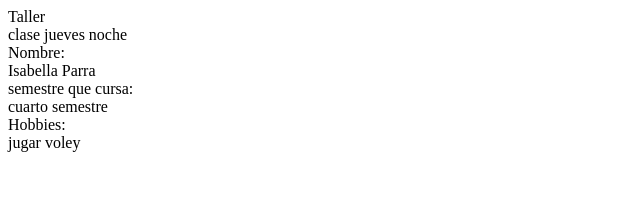
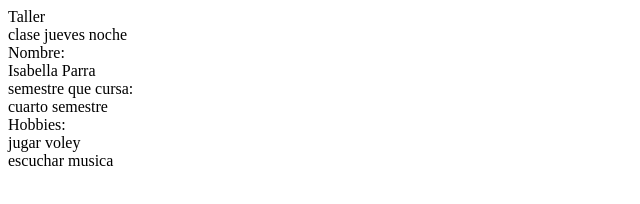
Before and after one commit to imay2byte/Taller-clase, a plain HTML site: page index.html in a window 1280 px wide. Shown: the whole page, without its empty margins (0-640 px from the left). Drawn offline with Linux system fonts and the light colour scheme.

Commit message:
nineth commit

```diff
--- a/index.html
+++ b/index.html
@@ -14,5 +14,6 @@
     <div>cuarto semestre</div>
     <div>Hobbies: </div>
     <div>jugar voley</div>
+    <div>escuchar musica</div>
 </body>
 </html>
```
